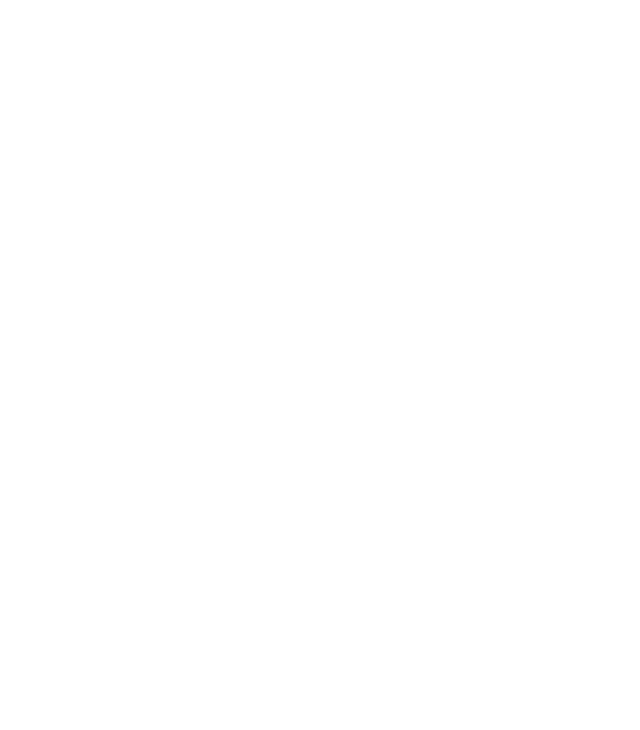
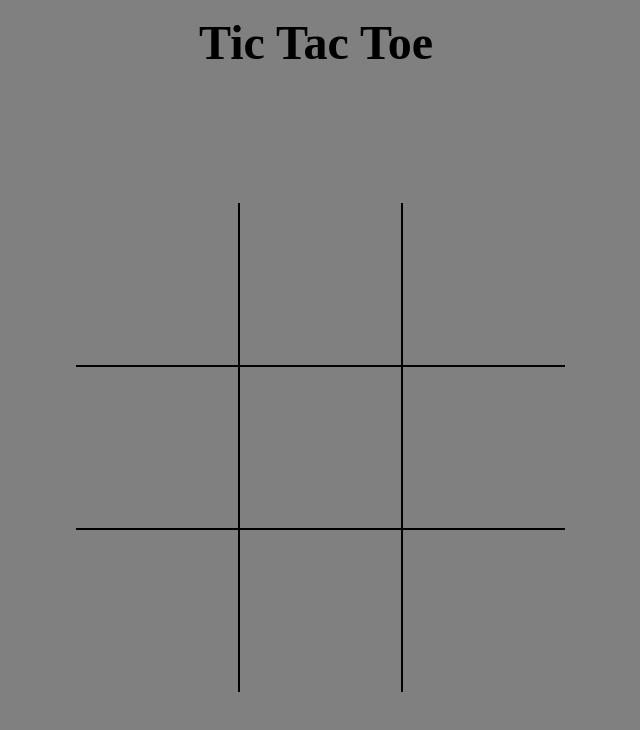
Before and after one commit to Zero2371/TicTacToe, a plain HTML site: page index.html in a window 1280 px wide. Shown: the whole page, without its empty margins (324-964 px from the left). Drawn offline with Linux system fonts and the light colour scheme.

Commit message:
html layout is set

```diff
--- a/index.html
+++ b/index.html
@@ -8,7 +8,17 @@
     <title>Tic Tac Toe</title>
 </head>
 <body>
-
-
+    <h1 class="title">Tic Tac Toe</h1>
+        <div class="container">
+            <div class="gridBox gridBox0"></div>
+            <div class="gridBox gridBox1"></div>
+            <div class="gridBox gridBox2"></div>
+            <div class="gridBox gridBox3"></div>
+            <div class="gridBox gridBox4"></div>
+            <div class="gridBox gridBox5"></div>
+            <div class="gridBox gridBox6"></div>
+            <div class="gridBox gridBox7"></div>
+            <div class="gridBox gridBox8"></div>
+        </div>
 </body>
 </html>
--- a/script.js
+++ b/script.js
@@ -0,0 +1,4 @@
+let gameBoardModule = (function() {
+    let gameBoard = [];
+    return {};
+})();
--- a/style.css
+++ b/style.css
@@ -0,0 +1,38 @@
+*{
+    margin: 0;
+    padding: 0;
+}
+body{
+    background-color: grey;
+    display: grid;
+    justify-content: center;
+    text-align: center;
+    height: 100vh;
+}
+.container{
+    border: none;
+    width: 60vh;
+    height: 60vh;
+    display: grid;
+    grid-template-columns: repeat(3, 163px);
+    grid-template-rows: repeat(3, 163px);
+}
+.gridBox{
+    border :1px solid black;
+}
+.gridBox:nth-child(1), .gridBox:nth-child(2), .gridBox:nth-child(3){
+    border-top: none;
+}
+.gridBox:nth-child(1), .gridBox:nth-child(4), .gridBox:nth-child(7){
+    border-left: none;
+}
+.gridBox:nth-child(3), .gridBox:nth-child(6), .gridBox:nth-child(9){
+    border-right: none;
+}
+.gridBox:nth-child(7), .gridBox:nth-child(8), .gridBox:nth-child(9){
+    border-bottom: none;
+}
+.title{
+    margin: 15px 0;
+    font-size: 3rem;
+}
```
